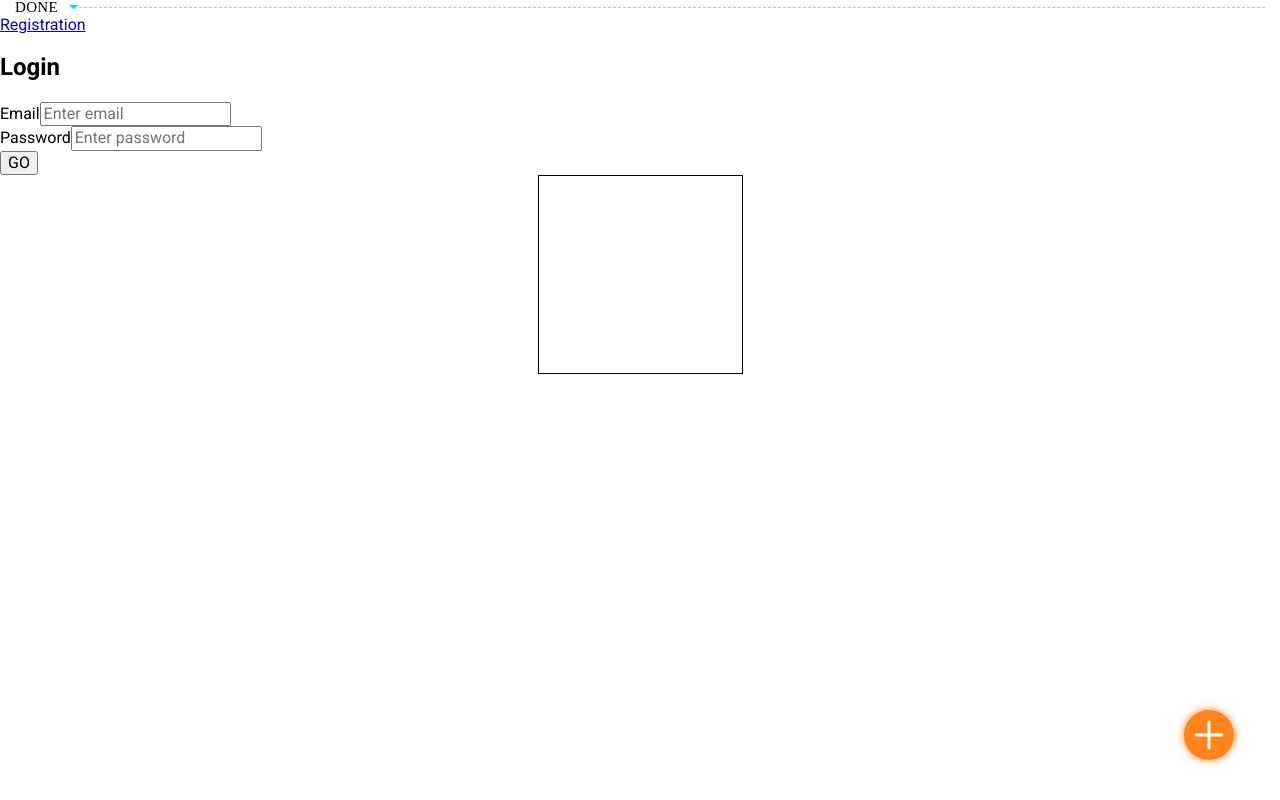
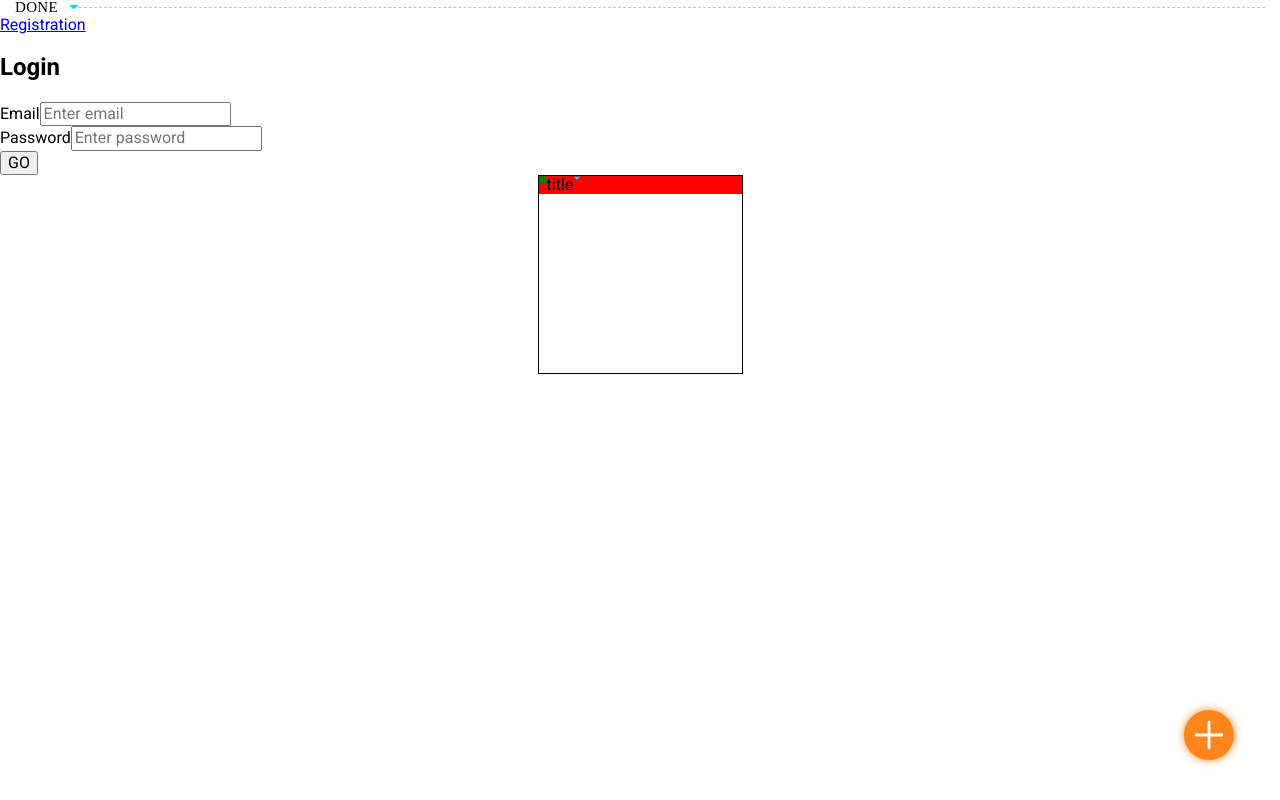
Before and after one commit to VolodymyrBuzinov/dashboard, a React (Create React App) app: page / in a window 1280 px wide. Built offline with nearby package versions, Linux system fonts and the light colour scheme.

Commit message:
murkup and style

```diff
--- /dev/null
+++ b/src/Components/Category/CategoryBtn.jsx
@@ -0,0 +1,16 @@
+import style from './CategoryBtn.module.scss';
+import sprite from '../../Icons/symbol-defs.svg'
+
+const CategoryBtn = ({type, title, onClick, children})=> {
+    return(
+        <div onClick={onClick} className={style.Btn}>
+            {type==='level' && (<div className={style.Btn__circle}></div>)}
+            <span>title</span>
+            <svg width="8" height="4" className={style.Btn__icon}>
+          <use href={`${sprite}#icon-polygon`} ></use>
+        </svg>
+        {children}
+        </div>
+    )
+}
+export default CategoryBtn
--- /dev/null
+++ b/src/Components/Category/CategoryBtn.module.scss
@@ -0,0 +1,17 @@
+@import '../../Utils/utils.scss';
+
+.Btn {
+  display: flex;
+  background: red;
+
+  &__circle {
+    width: 8px;
+    height: 8px;
+    border-radius: 50%;
+    background: green;
+  }
+
+  &__icon {
+    transform: rotate(180deg);
+  }
+}
--- a/src/Components/TemplateTodo/TemplateTodo.js
+++ b/src/Components/TemplateTodo/TemplateTodo.js
@@ -4,6 +4,7 @@ import Modal from '../Modal/Modal';
 import { onClickBtnCreate } from '../../Redux/Actions/onClickBtnCreate-action';
 import Button from '../Button/Button';
 import Category from '../Category/Category'
+import CategoryBtn from '../Category/CategoryBtn'
 
 const LIST_CATEGORY = ['stuff', 'family', 'health', 'learning', 'leisure', 'work']
 
@@ -14,9 +15,6 @@ const TemplateTodo = () => {
   const [showModal, setShowModal] = useState(false);
   const [state, setState] = useState(INITIAL_STATE);
 
-  const obj = {
-    category: LIST_CATEGORY[0]
-  }
 
   const onclick = () => dispatch(onClickBtnCreate(true));
   const toggleModal = useCallback(() => {
@@ -36,7 +34,6 @@ const TemplateTodo = () => {
   return (
     <>
       <div
-        onClick={toggleModal}
         style={{
           position: 'relative',
           width: '205px',
@@ -46,11 +43,14 @@ const TemplateTodo = () => {
           border: 'solid 1px',
         }}
       >
+        <CategoryBtn type='level' title={state.category } onClick={toggleModal}>
         {showModal && (
           <Modal onClose={toggleModal} type="category">
             <Category items={LIST_CATEGORY} handleClick={handleClickElement} />
           </Modal>
         )}
+        </CategoryBtn>
+
       </div>
       <Button
         content="icon-plus"
```
